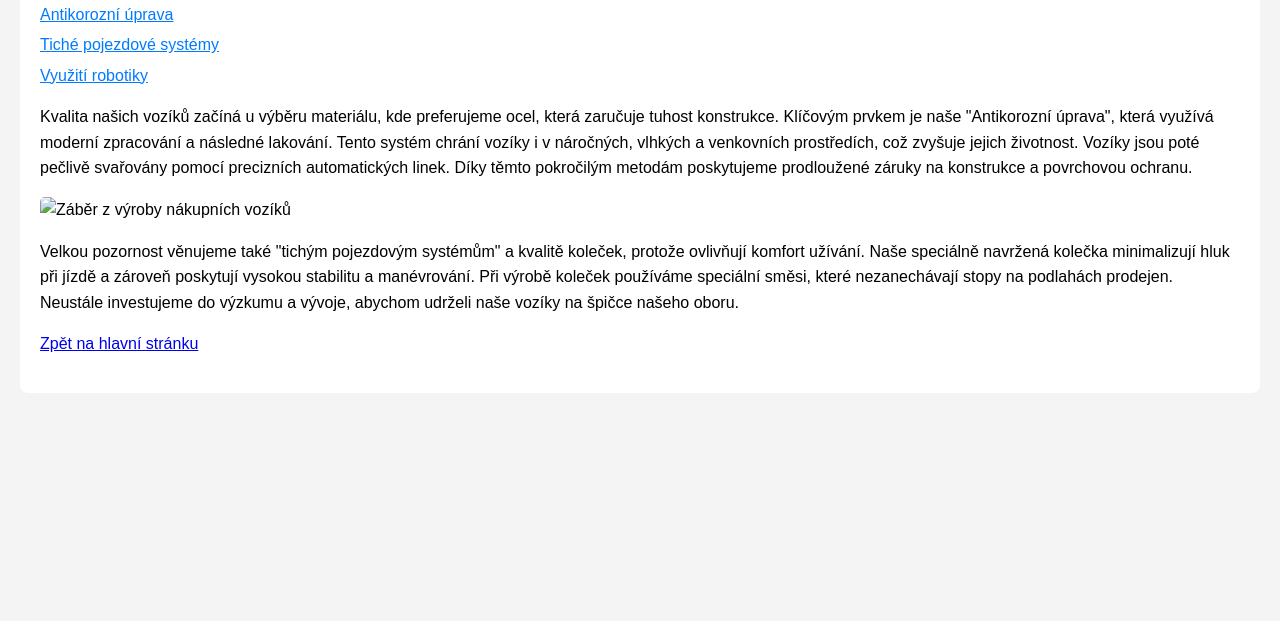
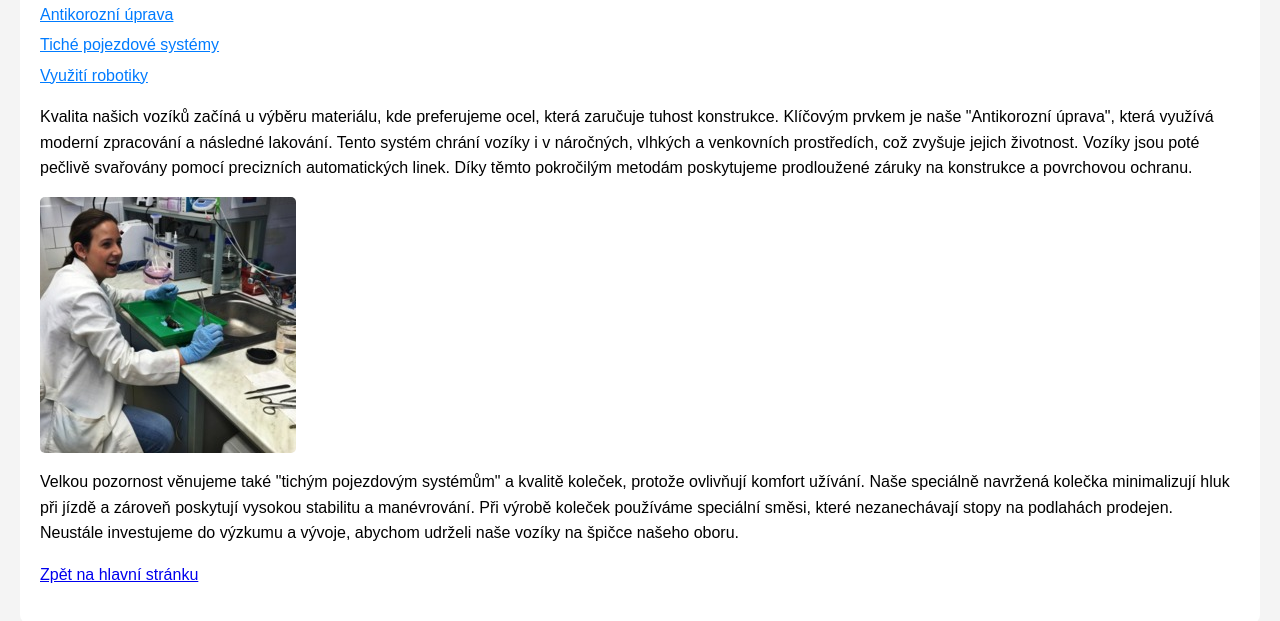
Before and after one commit to LadislavHarbacek/wllovcikosiku1, a plain HTML site: page technologie.html in a window 1280 px wide. Shown: the part 325-946 px from the top of the page. Before the commit the page ends 800 px from the top, so only its background shows below. Drawn offline with Linux system fonts and the light colour scheme.

Commit message:
Update technologie.html

```diff
--- a/technologie.html
+++ b/technologie.html
@@ -1,6 +1,6 @@
 
 <!DOCTYPE html>
-<!-- saved from url=(0079)file:///C:/Users/ladik/Downloads/cartmaster_website/projekt/llk/technologe.html -->
+<!-- saved from url=(0079)technologie.html -->
 <html lang="cs"><head><meta http-equiv="Content-Type" content="text/html; charset=UTF-8">
 
     <meta name="viewport" content="width=device-width, initial-scale=1.0">
@@ -41,7 +41,7 @@
             Díky těmto pokročilým metodám poskytujeme prodloužené záruky na konstrukce a povrchovou ochranu.
         </p>
 
-        <img src="./WL Lovci košíků - Technologie_files/1tdtho-wZEgM-256s.jpg" alt="Záběr z výroby nákupních vozíků">
+        <img src="1tdtho-wZEgM-256s.jpg" alt="Záběr z výroby nákupních vozíků">
 
         <p id="kolecka">
             Velkou pozornost věnujeme také "tichým pojezdovým systémům" a kvalitě koleček, protože ovlivňují komfort užívání.
```
